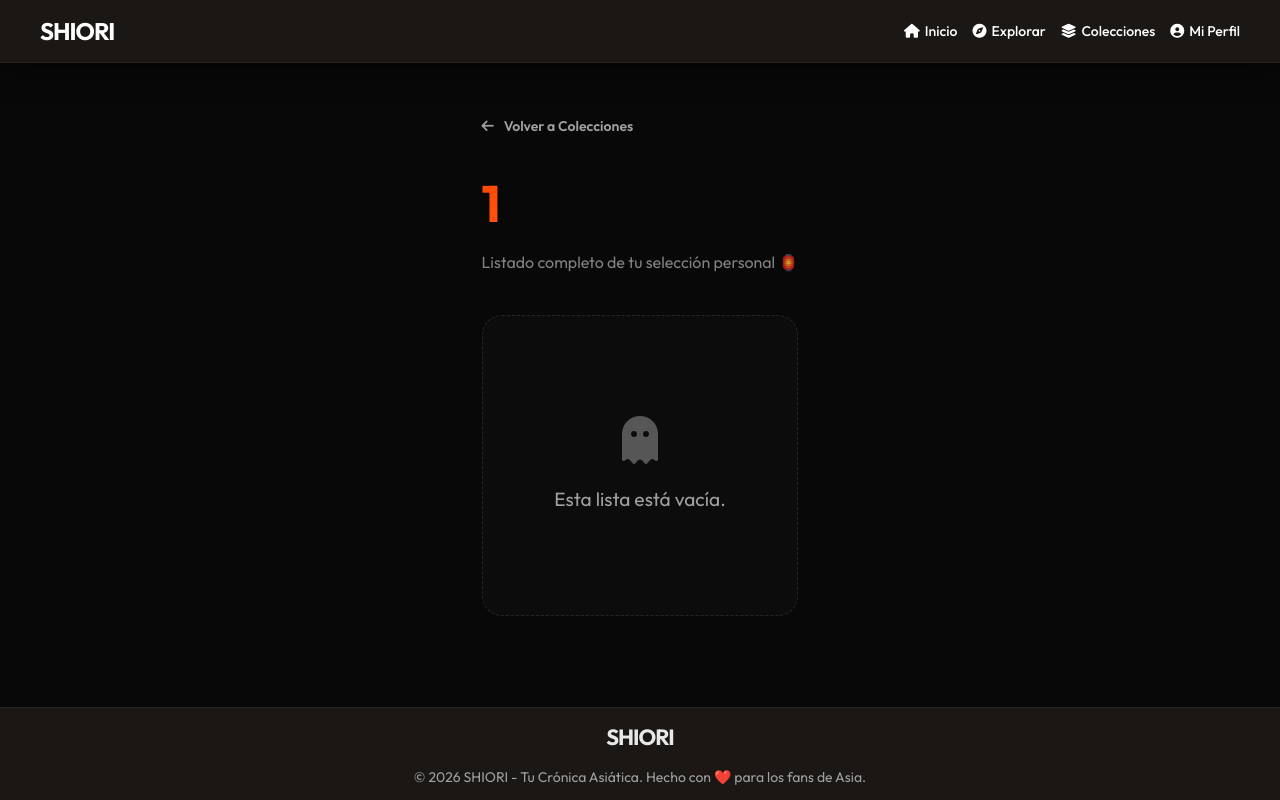
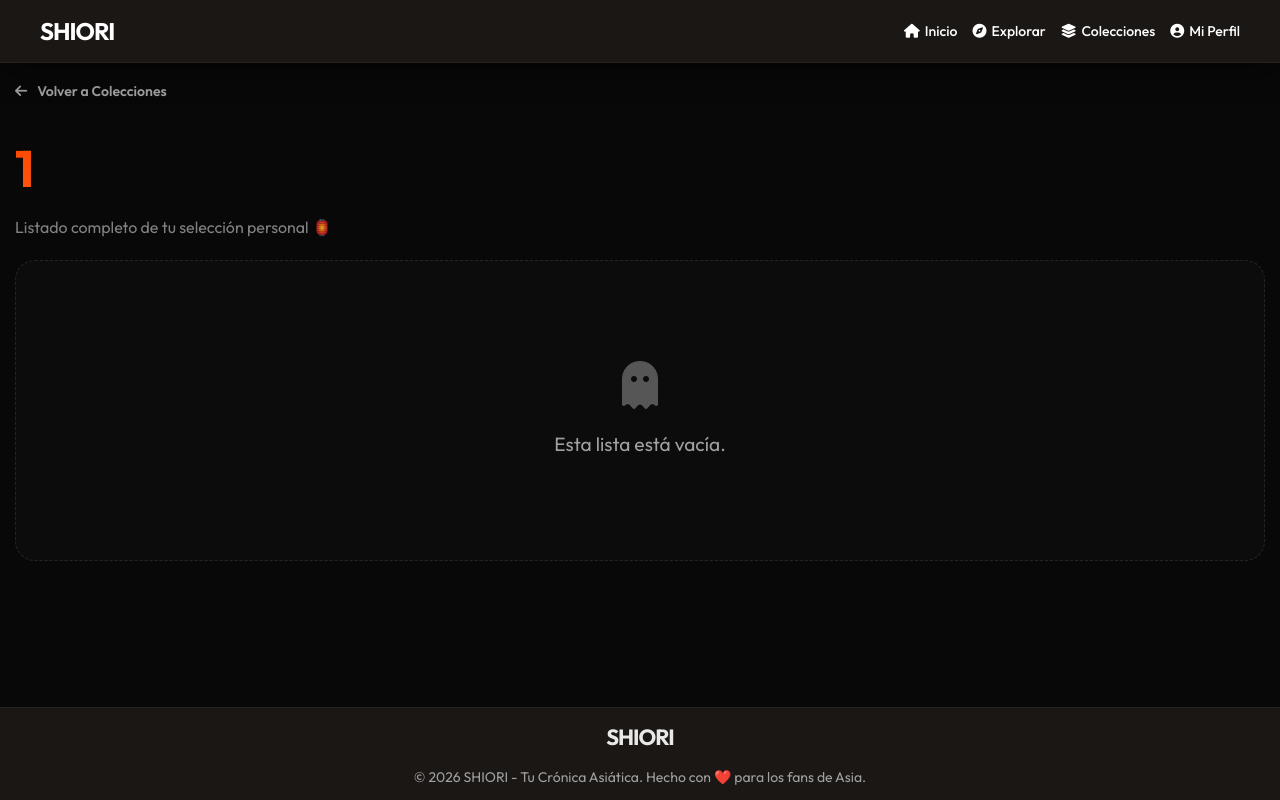
Before and after one commit to ruthmeira/TFG_asian_platform, a Flask app: page /collections/1 in a window 1280 px wide. Run offline with Flask 3, Linux system fonts and the light colour scheme; the visitor is signed in with stand-in values (Sample User, id 1); data that the repository does not hold is empty; some web fonts are replaced.

Commit message:
feat: add professional Netflix-style grid layout for collection view

```diff
--- a/static/css/collection_view.css
+++ b/static/css/collection_view.css
@@ -13,15 +13,15 @@
 
 /* Forzar que el contenedor global de base.html se abra en esta página */
 .container {
-    max-width: 1600px !important;
-    margin: 0 auto !important;
-    padding: clamp(20px, 4vw, 50px) !important;
+    width: 100% !important;
+    max-width: 100% !important;
+    padding: 15px 15px 0 15px !important;
     min-height: 80vh;
 }
 
 /* 2. HEADER STYLES */
 .cast-header-wrapper {
-    margin-bottom: 40px;
+    margin-bottom: 20px;
     padding: 0;
 }
 
@@ -59,7 +59,7 @@
     row-gap: 45px !important;
 
     width: 100% !important;
-    margin-bottom: 50px;
+    margin-bottom: 20px;
 }
 
 /* Card Architecture is now global in style.css */
@@ -68,6 +68,7 @@
     width: 100% !important;
     max-width: none !important;
 }
+
 .collection-grid-premium .card {
     width: 100% !important;
     max-width: none !important;
@@ -79,7 +80,7 @@
     justify-content: center;
     align-items: center;
     gap: 10px;
-    margin-top: 20px;
+    margin-top: 0;
     margin-bottom: 20px;
 }
 
```
